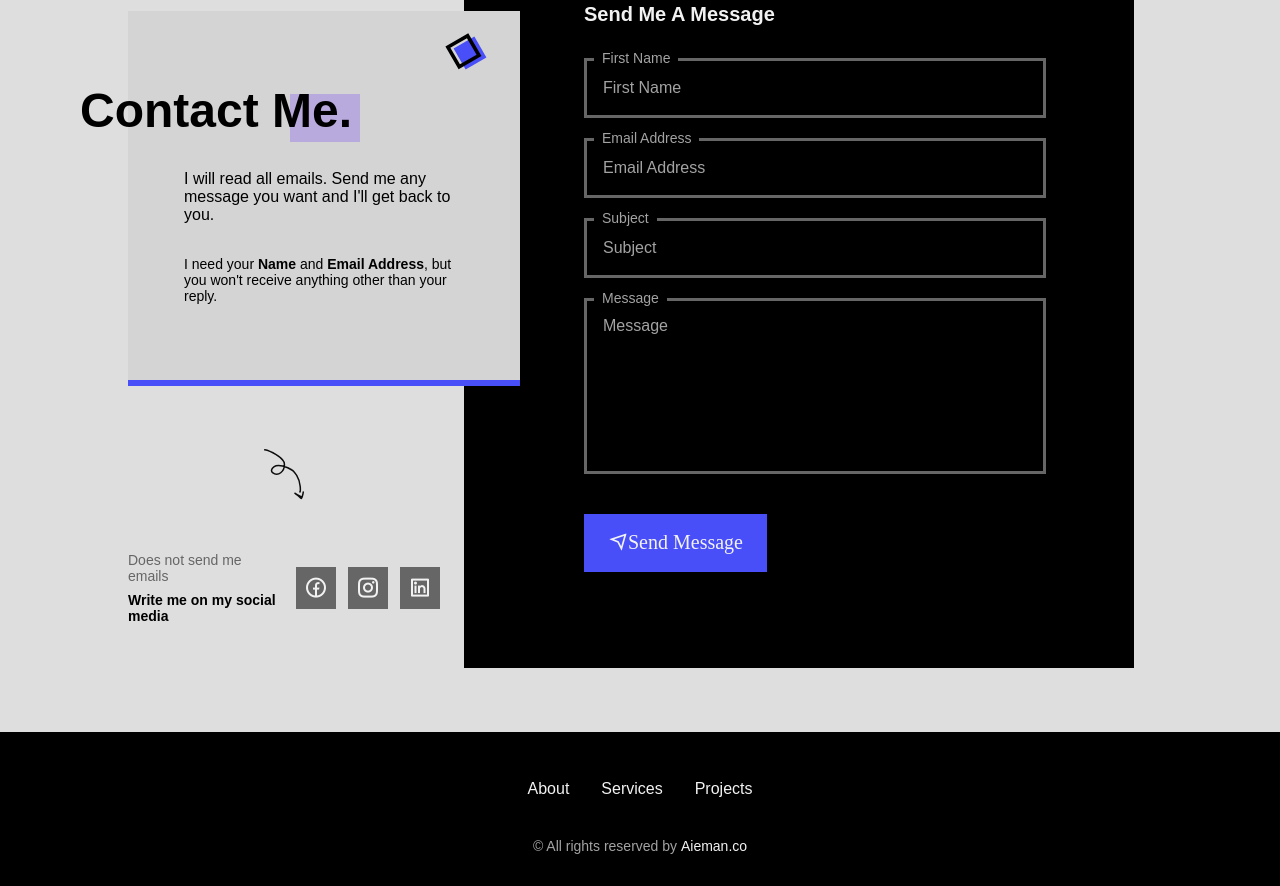
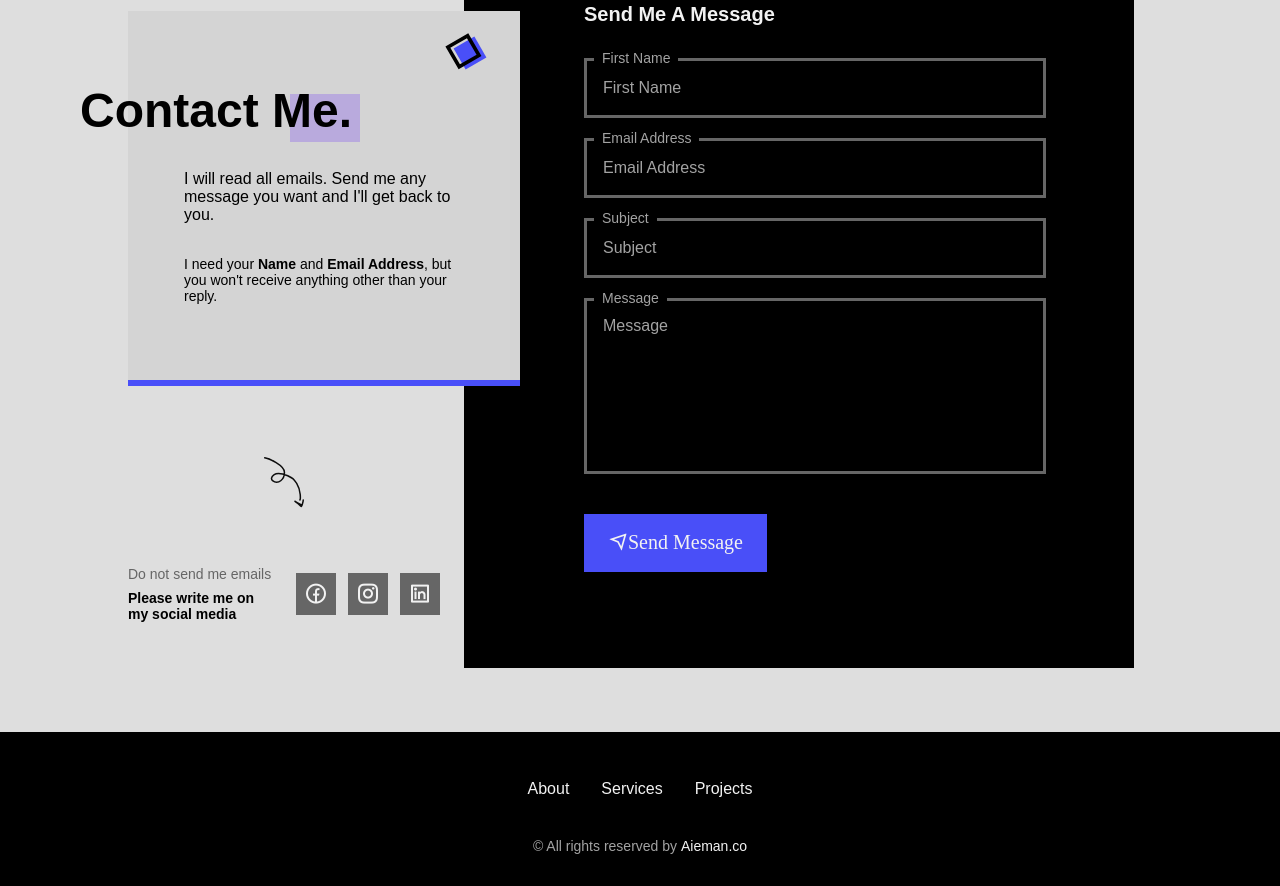
Before and after one commit to emansspp/aeman2wavy.github.io, a plain HTML site: page index.html in a window 1280 px wide. Shown: the part 3351-4237 px from the top of the page. Drawn offline with nearby package versions, Linux system fonts and the light colour scheme; a web font is replaced by a local one.

Commit message:
Update index.html

```diff
--- a/index.html
+++ b/index.html
@@ -366,11 +366,11 @@
                 <div class="contact__social-data">
                     <div>
                         <p class="contact__social-description-1">
-                            Does not send me emails
+                            Do not send me emails
                              </p>
 
                         <p class="contact__social-description-2">
-                          Write me on my social media
+                          Please write me on my social media
                         </p>
                     </div>
                     <div class="contact__social-links">
```
